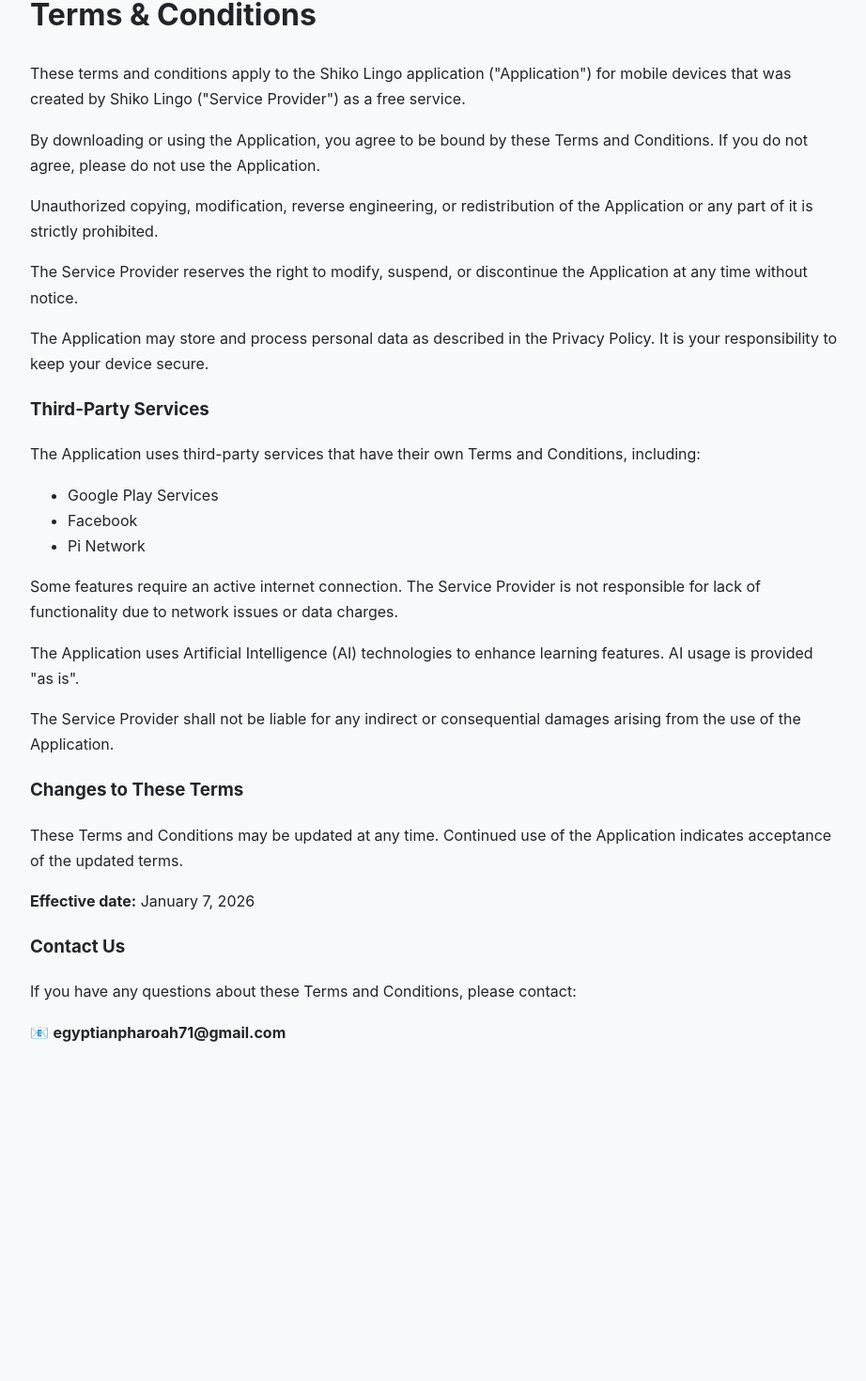
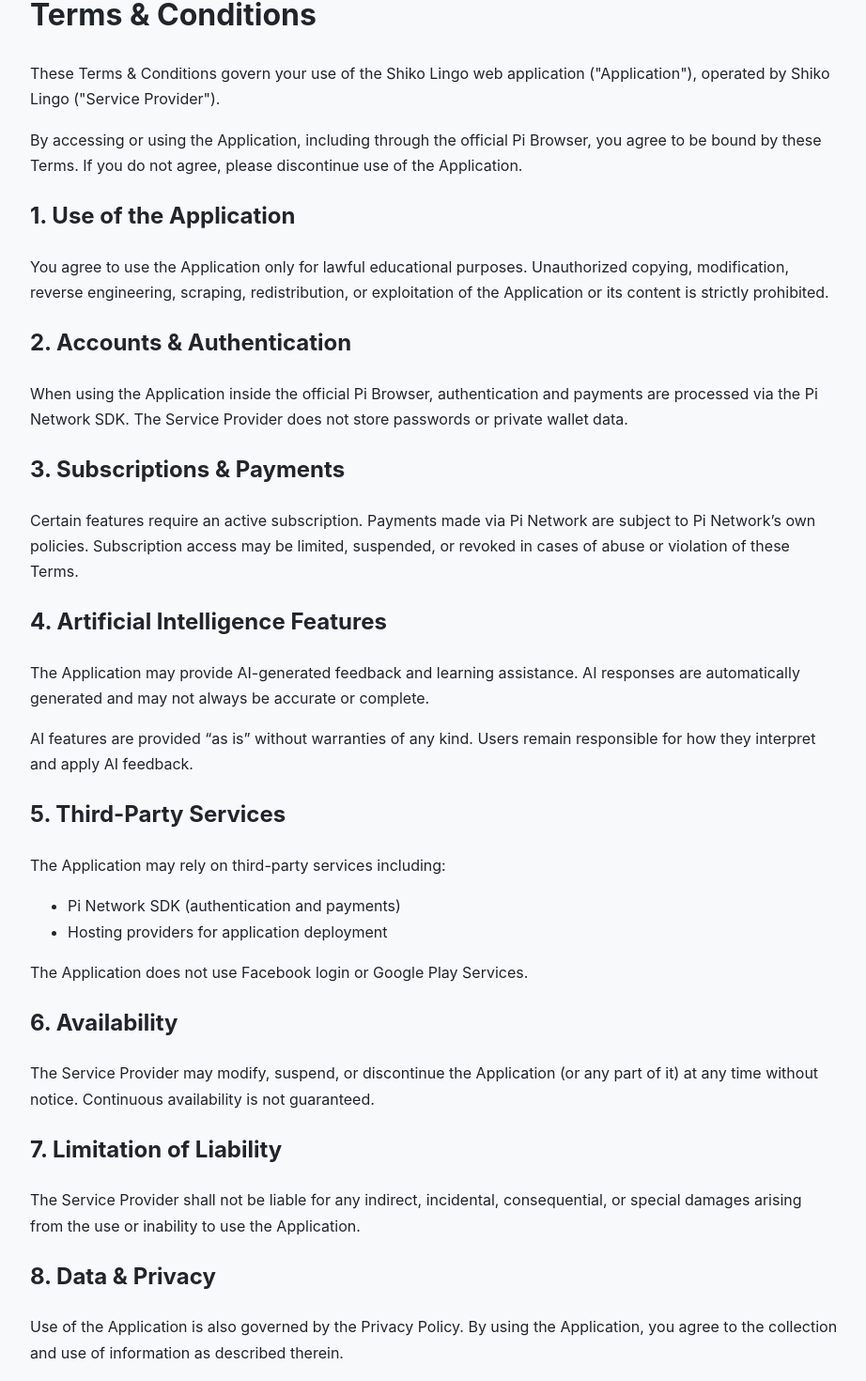
Before and after one commit to egyptianpharoah771-commits/shiko-lingo, a React (Create React App) app: page /terms in a window 1280 px wide. Shown: the part 52-1522 px from the top of the page at 94% size, without its empty margins (178-1100 px from the left). Before the commit the page ends 1201 px from the top, so only its background shows below. Built offline with nearby package versions, Linux system fonts and the light colour scheme; no server answers.

Commit message:
Update Privacy & Terms - remove Facebook & clean policy

```diff
--- a/src/pages/Privacy.jsx
+++ b/src/pages/Privacy.jsx
@@ -4,76 +4,97 @@ export default function Privacy() {
   return (
     <div style={styles.container}>
       <h1>Privacy Policy</h1>
-      <p><strong>Last updated:</strong> January 7, 2026</p>
+      <p><strong>Last updated:</strong> February 27, 2026</p>
 
       <p>
-        This privacy policy applies to the Shiko Lingo application ("Application")
-        for mobile devices, created by Shiko Lingo ("Service Provider") as a free service.
-        This service is provided "AS IS".
+        This Privacy Policy applies to the Shiko Lingo web application
+        ("Application"), operated by Shiko Lingo ("Service Provider").
+        The Application is accessible via web browsers and the official
+        Pi Browser. This service is provided "AS IS".
       </p>
 
-      <h2>Information Collection and Use</h2>
+      <h2>Information We Collect</h2>
       <p>
-        The Application collects information when you download and use it. This
-        information may include:
+        The Application collects limited information necessary to operate
+        the learning platform, including:
       </p>
       <ul>
-        <li>Your device’s IP address</li>
-        <li>Pages visited within the Application</li>
-        <li>Time and date of access</li>
-        <li>Time spent using the Application</li>
-        <li>Mobile operating system used</li>
+        <li>Pi Network user identifier (UID) when authenticated via Pi SDK</li>
+        <li>Username provided by Pi Network</li>
+        <li>Learning progress (lessons completed, scores)</li>
+        <li>Technical information such as browser type and device type</li>
+        <li>Basic usage analytics (pages visited, session duration)</li>
       </ul>
 
       <p>
-        The Application does not collect precise location information.
+        The Application does not collect precise location data.
+      </p>
+
+      <h2>Authentication & Payments</h2>
+      <p>
+        When accessed via the official Pi Browser, authentication and
+        payments are processed using the Pi Network SDK. Shiko Lingo
+        does not store passwords or private wallet information.
       </p>
 
       <h2>Artificial Intelligence</h2>
       <p>
-        The Application uses Artificial Intelligence (AI) technologies to enhance
-        learning experiences and provide smart features. AI processing is performed
-        in accordance with this Privacy Policy.
+        The Application uses Artificial Intelligence (AI) features to
+        provide feedback and enhance learning experiences. AI processing
+        may analyze lesson content and user performance data strictly
+        for educational purposes.
+      </p>
+      <p>
+        AI responses are generated automatically and may not always be
+        fully accurate. Users are encouraged to use AI feedback as
+        supportive guidance.
       </p>
 
       <h2>Third-Party Services</h2>
       <p>
-        The Application may use third-party services that have their own privacy
-        policies, including:
+        The Application may rely on the following third-party services:
       </p>
       <ul>
-        <li>Google Play Services</li>
-        <li>Facebook</li>
-        <li>Pi Network SDK</li>
+        <li>Pi Network SDK (authentication and payments)</li>
+        <li>Hosting provider (for application deployment)</li>
       </ul>
+
+      <p>
+        The Application does not use Facebook login or Google Play Services.
+      </p>
 
       <h2>Data Retention</h2>
       <p>
-        User-provided data is retained for as long as the Application is used and
-        for a reasonable time thereafter. You may request deletion by contacting us.
+        Learning progress and subscription data are retained for as long
+        as the user account remains active. Users may request deletion
+        of their data by contacting the Service Provider.
       </p>
 
-      <h2>Children</h2>
+      <h2>Children’s Privacy</h2>
       <p>
-        The Application is not intended for children under the age of 13. The
-        Service Provider does not knowingly collect personal data from children.
+        The Application is not directed toward children under the age
+        of 13. The Service Provider does not knowingly collect personal
+        data from children.
       </p>
 
       <h2>Security</h2>
       <p>
-        Reasonable measures are taken to protect user information; however, no
-        method of transmission or storage is 100% secure.
+        Reasonable administrative and technical measures are implemented
+        to protect user data. However, no method of electronic storage
+        or transmission over the internet is 100% secure.
       </p>
 
-      <h2>Changes</h2>
+      <h2>Changes to This Policy</h2>
       <p>
-        This Privacy Policy may be updated from time to time. Continued use of the
-        Application indicates acceptance of the updated policy.
+        This Privacy Policy may be updated periodically. Continued use
+        of the Application after updates constitutes acceptance of the
+        revised policy.
       </p>
 
       <h2>Contact</h2>
       <p>
-        If you have any questions about this Privacy Policy, please contact:
+        If you have any questions regarding this Privacy Policy,
+        please contact:
         <br />
         <strong>Email:</strong> egyptianpharoah71@gmail.com
       </p>
--- a/src/pages/Terms.jsx
+++ b/src/pages/Terms.jsx
@@ -11,69 +11,98 @@ export default function Terms() {
       <h1>Terms & Conditions</h1>
 
       <p>
-        These terms and conditions apply to the Shiko Lingo application ("Application")
-        for mobile devices that was created by Shiko Lingo ("Service Provider") as a free service.
+        These Terms & Conditions govern your use of the Shiko Lingo web
+        application ("Application"), operated by Shiko Lingo
+        ("Service Provider").
       </p>
 
       <p>
-        By downloading or using the Application, you agree to be bound by these
-        Terms and Conditions. If you do not agree, please do not use the Application.
+        By accessing or using the Application, including through the
+        official Pi Browser, you agree to be bound by these Terms.
+        If you do not agree, please discontinue use of the Application.
+      </p>
+
+      <h2>1. Use of the Application</h2>
+      <p>
+        You agree to use the Application only for lawful educational
+        purposes. Unauthorized copying, modification, reverse engineering,
+        scraping, redistribution, or exploitation of the Application
+        or its content is strictly prohibited.
+      </p>
+
+      <h2>2. Accounts & Authentication</h2>
+      <p>
+        When using the Application inside the official Pi Browser,
+        authentication and payments are processed via the Pi Network SDK.
+        The Service Provider does not store passwords or private wallet data.
+      </p>
+
+      <h2>3. Subscriptions & Payments</h2>
+      <p>
+        Certain features require an active subscription. Payments made
+        via Pi Network are subject to Pi Network’s own policies.
+        Subscription access may be limited, suspended, or revoked
+        in cases of abuse or violation of these Terms.
+      </p>
+
+      <h2>4. Artificial Intelligence Features</h2>
+      <p>
+        The Application may provide AI-generated feedback and learning
+        assistance. AI responses are automatically generated and may
+        not always be accurate or complete.
+      </p>
+      <p>
+        AI features are provided “as is” without warranties of any kind.
+        Users remain responsible for how they interpret and apply AI feedback.
+      </p>
+
+      <h2>5. Third-Party Services</h2>
+      <p>
+        The Application may rely on third-party services including:
+      </p>
+      <ul>
+        <li>Pi Network SDK (authentication and payments)</li>
+        <li>Hosting providers for application deployment</li>
+      </ul>
+
+      <p>
+        The Application does not use Facebook login or Google Play Services.
+      </p>
+
+      <h2>6. Availability</h2>
+      <p>
+        The Service Provider may modify, suspend, or discontinue
+        the Application (or any part of it) at any time without notice.
+        Continuous availability is not guaranteed.
+      </p>
+
+      <h2>7. Limitation of Liability</h2>
+      <p>
+        The Service Provider shall not be liable for any indirect,
+        incidental, consequential, or special damages arising from
+        the use or inability to use the Application.
+      </p>
+
+      <h2>8. Data & Privacy</h2>
+      <p>
+        Use of the Application is also governed by the Privacy Policy.
+        By using the Application, you agree to the collection and use
+        of information as described therein.
+      </p>
+
+      <h2>9. Changes to These Terms</h2>
+      <p>
+        These Terms may be updated periodically. Continued use of the
+        Application after updates constitutes acceptance of the revised Terms.
       </p>
 
       <p>
-        Unauthorized copying, modification, reverse engineering, or redistribution
-        of the Application or any part of it is strictly prohibited.
+        <strong>Effective date:</strong> February 27, 2026
       </p>
 
+      <h2>Contact</h2>
       <p>
-        The Service Provider reserves the right to modify, suspend, or discontinue
-        the Application at any time without notice.
-      </p>
-
-      <p>
-        The Application may store and process personal data as described in the
-        Privacy Policy. It is your responsibility to keep your device secure.
-      </p>
-
-      <h3>Third-Party Services</h3>
-      <p>
-        The Application uses third-party services that have their own Terms and Conditions,
-        including:
-      </p>
-      <ul>
-        <li>Google Play Services</li>
-        <li>Facebook</li>
-        <li>Pi Network</li>
-      </ul>
-
-      <p>
-        Some features require an active internet connection. The Service Provider
-        is not responsible for lack of functionality due to network issues or data charges.
-      </p>
-
-      <p>
-        The Application uses Artificial Intelligence (AI) technologies to enhance
-        learning features. AI usage is provided "as is".
-      </p>
-
-      <p>
-        The Service Provider shall not be liable for any indirect or consequential
-        damages arising from the use of the Application.
-      </p>
-
-      <h3>Changes to These Terms</h3>
-      <p>
-        These Terms and Conditions may be updated at any time. Continued use of the
-        Application indicates acceptance of the updated terms.
-      </p>
-
-      <p>
-        <strong>Effective date:</strong> January 7, 2026
-      </p>
-
-      <h3>Contact Us</h3>
-      <p>
-        If you have any questions about these Terms and Conditions, please contact:
+        If you have questions regarding these Terms, please contact:
       </p>
 
       <p>
```
